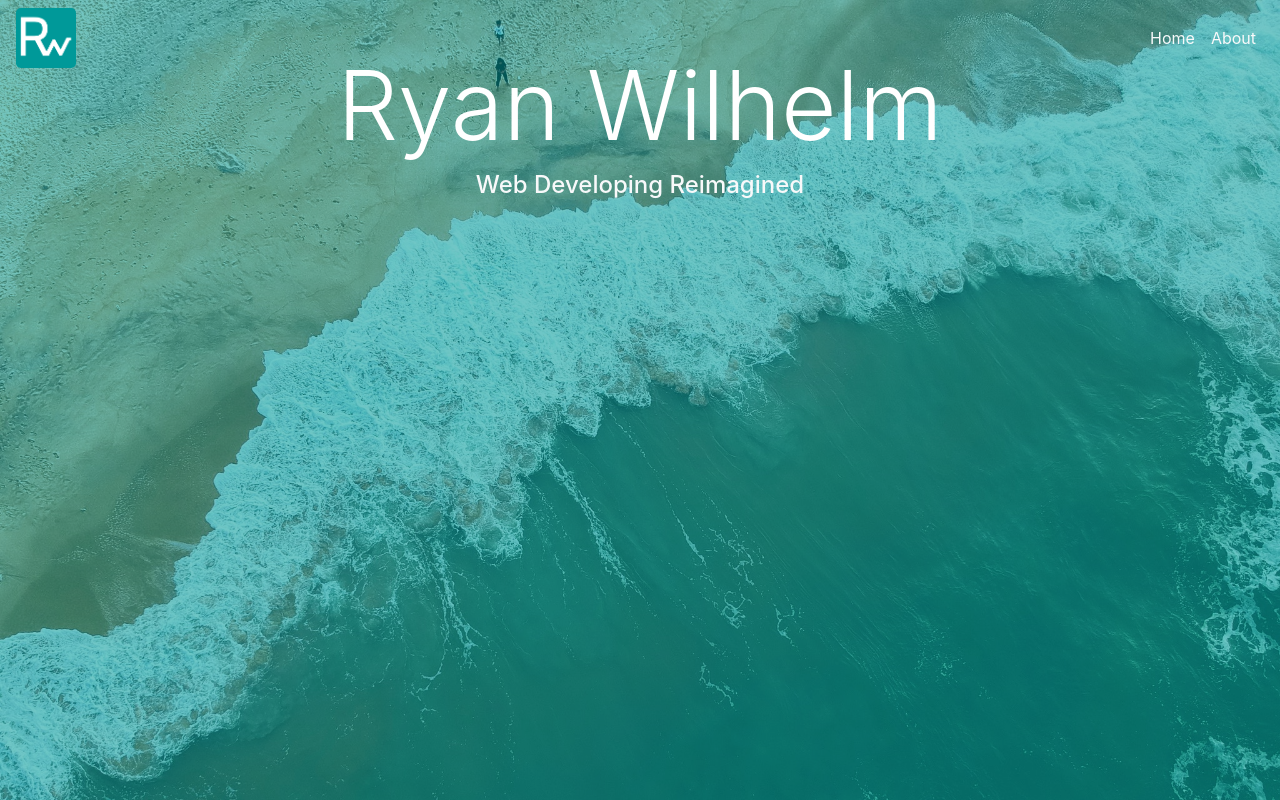
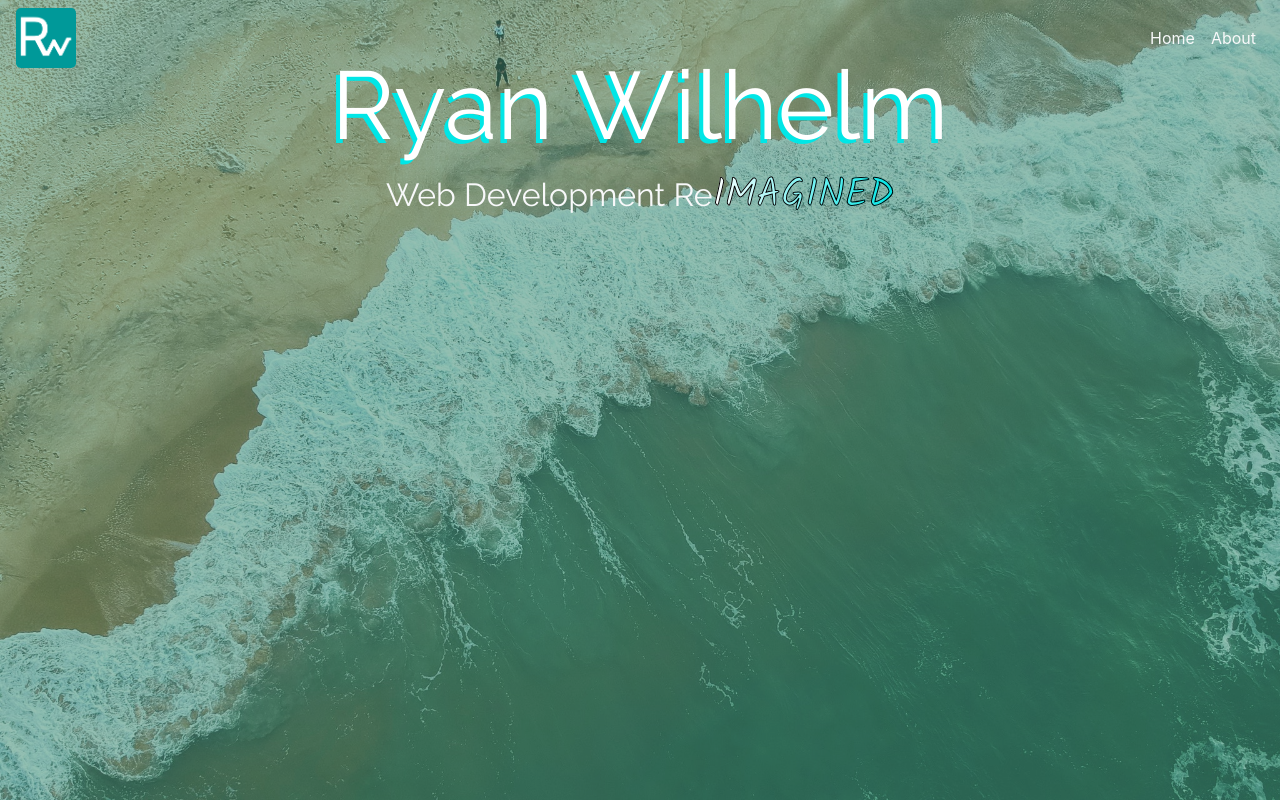
Before and after one commit to Ryanmwb/personal-website, a React (Create React App) app: page / in a window 1280 px wide. Built offline with nearby package versions, Linux system fonts and the light colour scheme.

Commit message:
done slogan

```diff
--- a/public/assets/styling.css
+++ b/public/assets/styling.css
@@ -1,3 +1,5 @@
+@import url('https://fonts.googleapis.com/css?family=Kalam|Raleway');
+
 .landing {
     background-image:  url("./ocean\ background.jpg");
     background-size: cover;
@@ -7,13 +9,13 @@
 }
 
 .about {
-    background: rgb(0, 153, 153);
+    background: #448D76;
     color: white;
     height: 100%;
 }
 
 .color {
-    background: rgba(0, 153, 153, 0.55);
+    background: rgba(68, 141, 118, 0.55);
     height: 100%;
     z-index: 99;
 }
@@ -34,6 +36,25 @@ main {
 
 .title {
     color: white;
+    font-family:  'Raleway', sans-serif;
+    text-shadow: -4px 4px 0px #00e6e6;
+}
+
+.slogan {
+    font-family:  'Raleway', sans-serif;
+}
+
+.imagine {
+    font-family: 'Kalam', cursive;
+    -webkit-text-stroke-width: 1px;
+    -webkit-text-stroke-color: black;
+
+    background: #FFFFFF;
+    background: -moz-linear-gradient(left, #FFFFFF 0%, #00e6e6 100%);
+    background: -webkit-linear-gradient(left, #FFFFFF 0%, #00e6e6 100%);
+    background: linear-gradient(to right, #FFFFFF 0%, #00e6e6 100%);
+    -webkit-background-clip: text;
+    -webkit-text-fill-color: transparent;
 }
 
 @media only screen and (max-width: 600px) {
--- a/src/components/Landing.js
+++ b/src/components/Landing.js
@@ -6,7 +6,7 @@ class Landing extends Component {
             <div class="landing">
                 <div class="color">
                     <h1 class="display-1 pt-5 title pt-5">Ryan Wilhelm</h1>
-                    <p class="text-light h4">Web Developing Reimagined</p>
+                    <p class="text-light h2 slogan">Web Development Re<span class="h1 imagine">IMAGINED</span></p>
                 </div>
             </div>
         )
```
